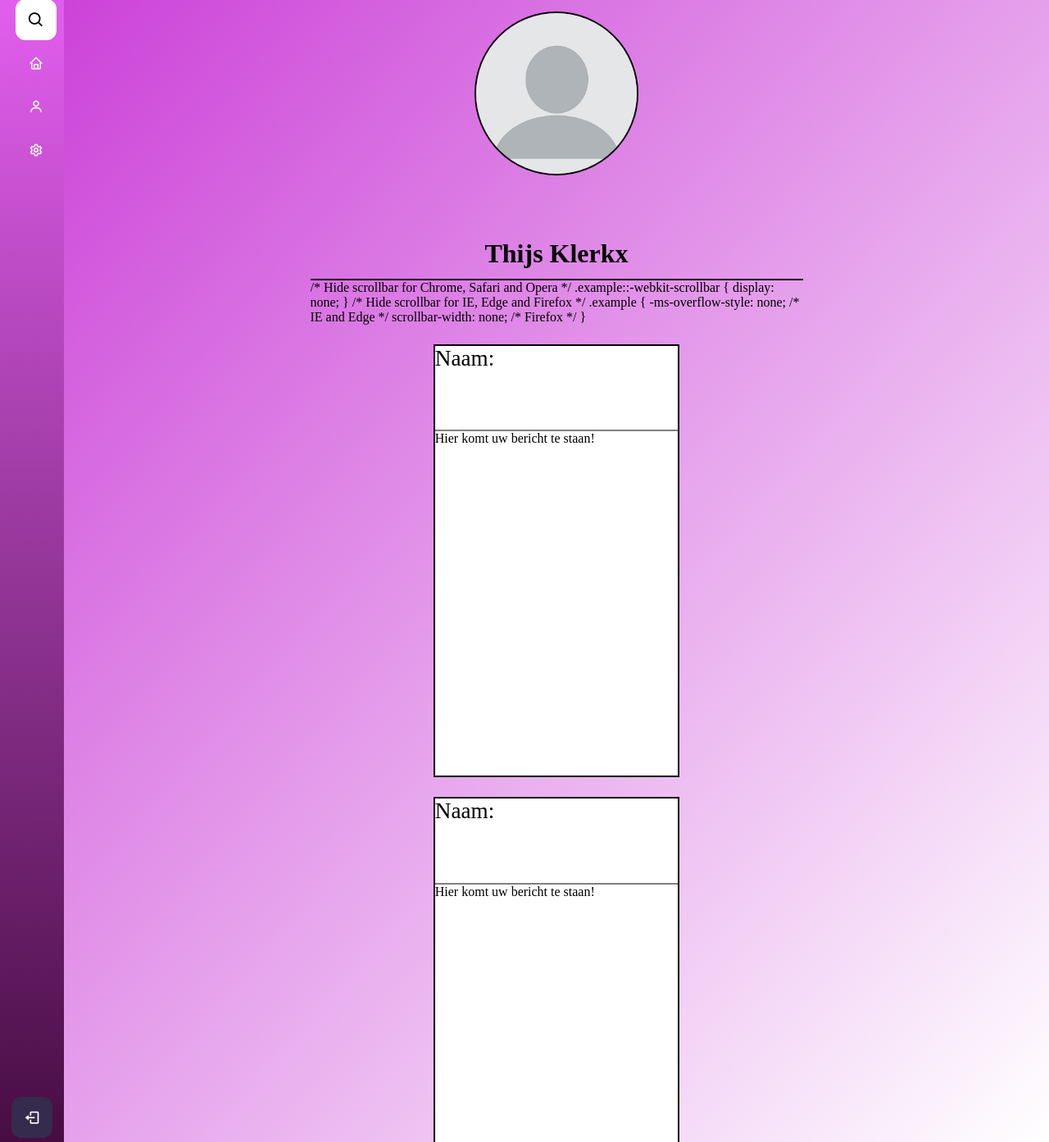
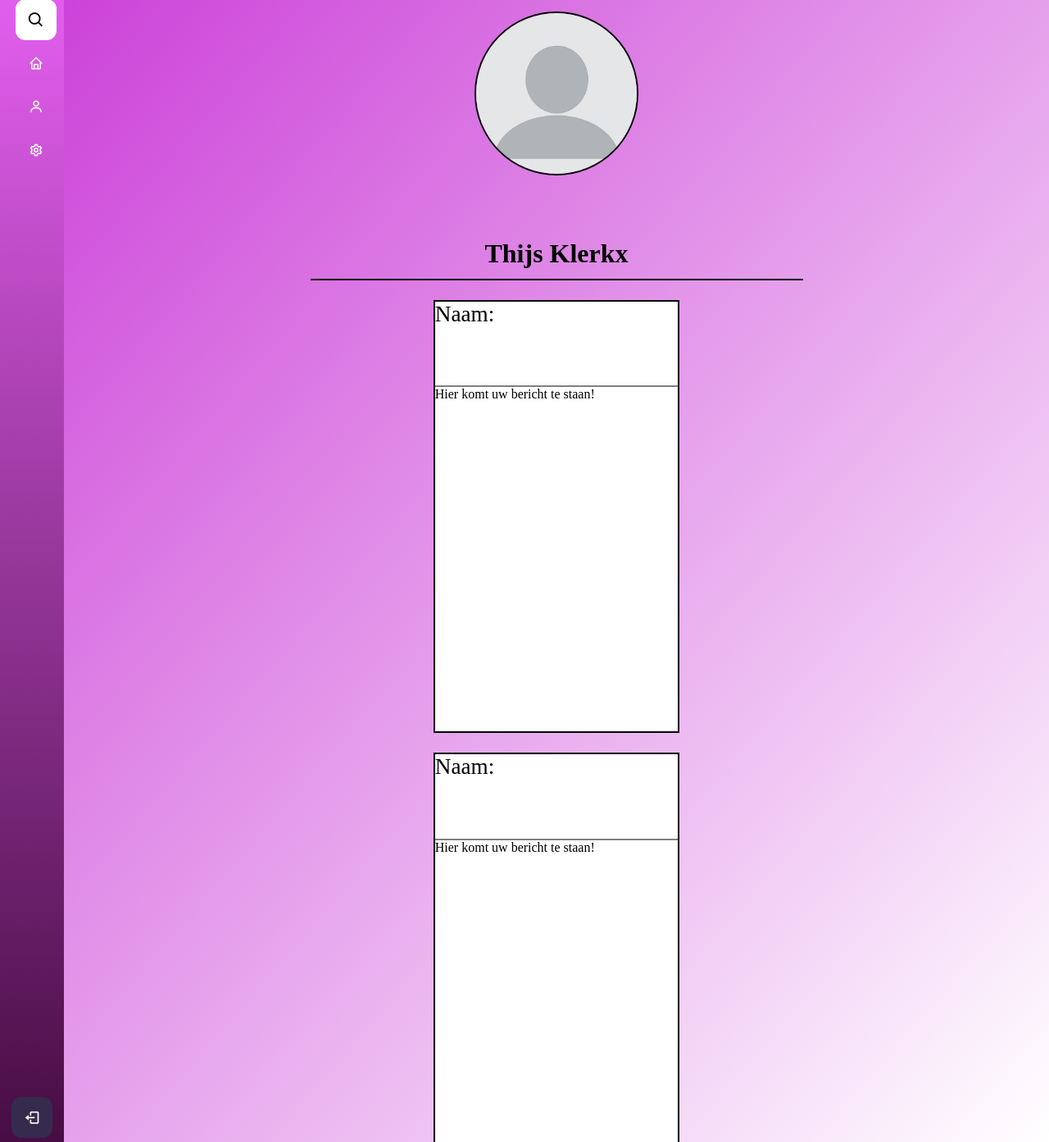
Before and after one commit to jobserrr/dtbj_site, a PHP site: page /account.php in a window 1280 px wide. Shown: the part 77-1470 px from the top of the page at 82% size. Run offline with PHP 8.4, Linux system fonts and the light colour scheme; some web fonts are replaced.

Commit message:
Add files via upload

```diff
--- a/account.php
+++ b/account.php
@@ -72,16 +72,6 @@
         <h1>Thijs Klerkx</h1>
       </div>
     <div class="scroll">
-    /* Hide scrollbar for Chrome, Safari and Opera */
-.example::-webkit-scrollbar {
-  display: none;
-}
-
-/* Hide scrollbar for IE, Edge and Firefox */
-.example {
-  -ms-overflow-style: none;  /* IE and Edge */
-  scrollbar-width: none;  /* Firefox */
-}
       <div class="posts">
         <div class="background-post">
           Naam:
```
